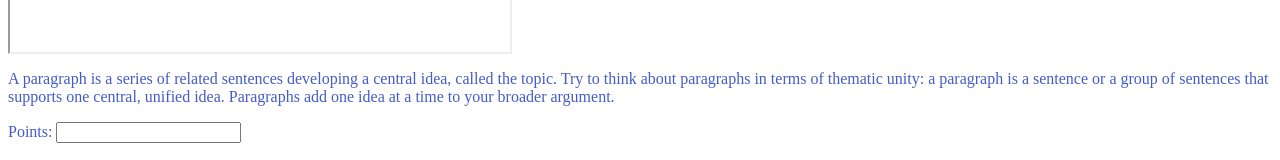
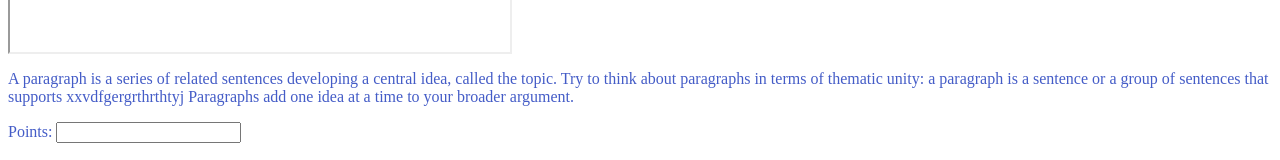
Before and after one commit to Naina121998/cv, a plain HTML site: page index.html in a window 1280 px wide. Shown: the part 1459-1619 px from the top of the page. Drawn offline with Linux system fonts and the light colour scheme.

Commit message:
Update index.html

```diff
--- a/index.html
+++ b/index.html
@@ -57,7 +57,7 @@ background-image: url('IMG_20201103_022641.jpg');
           <p><a href="C:\Users\user\Pictures\Camera Roll\WIN_20190824_04_34_42_Pro.jpg" target="tar">click me</a></p>
           <iframe src="IMG_20201103_022641.jpg" name="tar" width="500" height="700" title="hello"></iframe>
           <p id="c">A paragraph is a series of related sentences developing a central idea, called the topic. Try to think about paragraphs in terms of thematic unity: a paragraph is a sentence or a
-            group of sentences that supports one central, unified idea. Paragraphs add one idea at a time to your broader argument.</p>
+            group of sentences that supports xxvdfgergrthrthtyj Paragraphs add one idea at a time to your broader argument.</p>
             <form>
 
   <label for="points">Points:</label>
```
